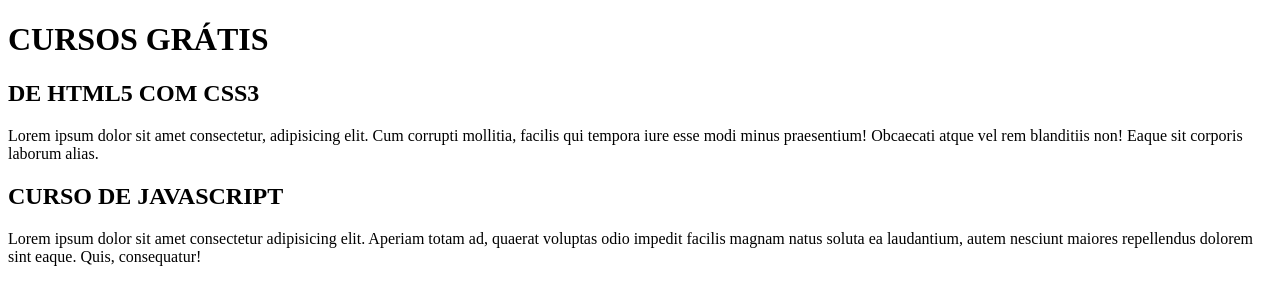
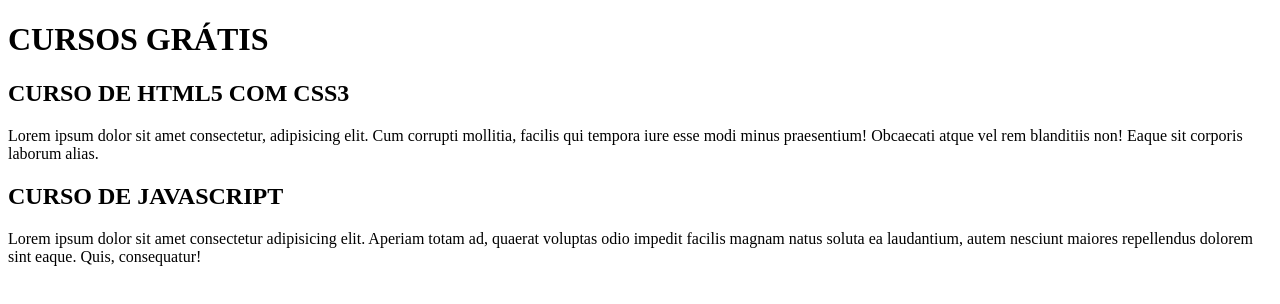
Before and after one commit to horaciomoreira/Projeto-Site2, a plain HTML site: page index.html in a window 1280 px wide. Drawn offline with Linux system fonts and the light colour scheme.

Commit message:
Update index.html

```diff
--- a/index.html
+++ b/index.html
@@ -11,7 +11,7 @@
             <h1>CURSOS GRÁTIS</h1>
         </header>
         <article>
-            <h2> DE HTML5 COM CSS3</h2>
+            <h2> CURSO DE HTML5 COM CSS3</h2>
             <p>Lorem ipsum dolor sit amet consectetur, adipisicing elit. Cum corrupti mollitia, facilis qui tempora iure esse modi minus praesentium! Obcaecati atque vel rem blanditiis non! Eaque sit corporis laborum alias.</p>
         </article>
 
```
